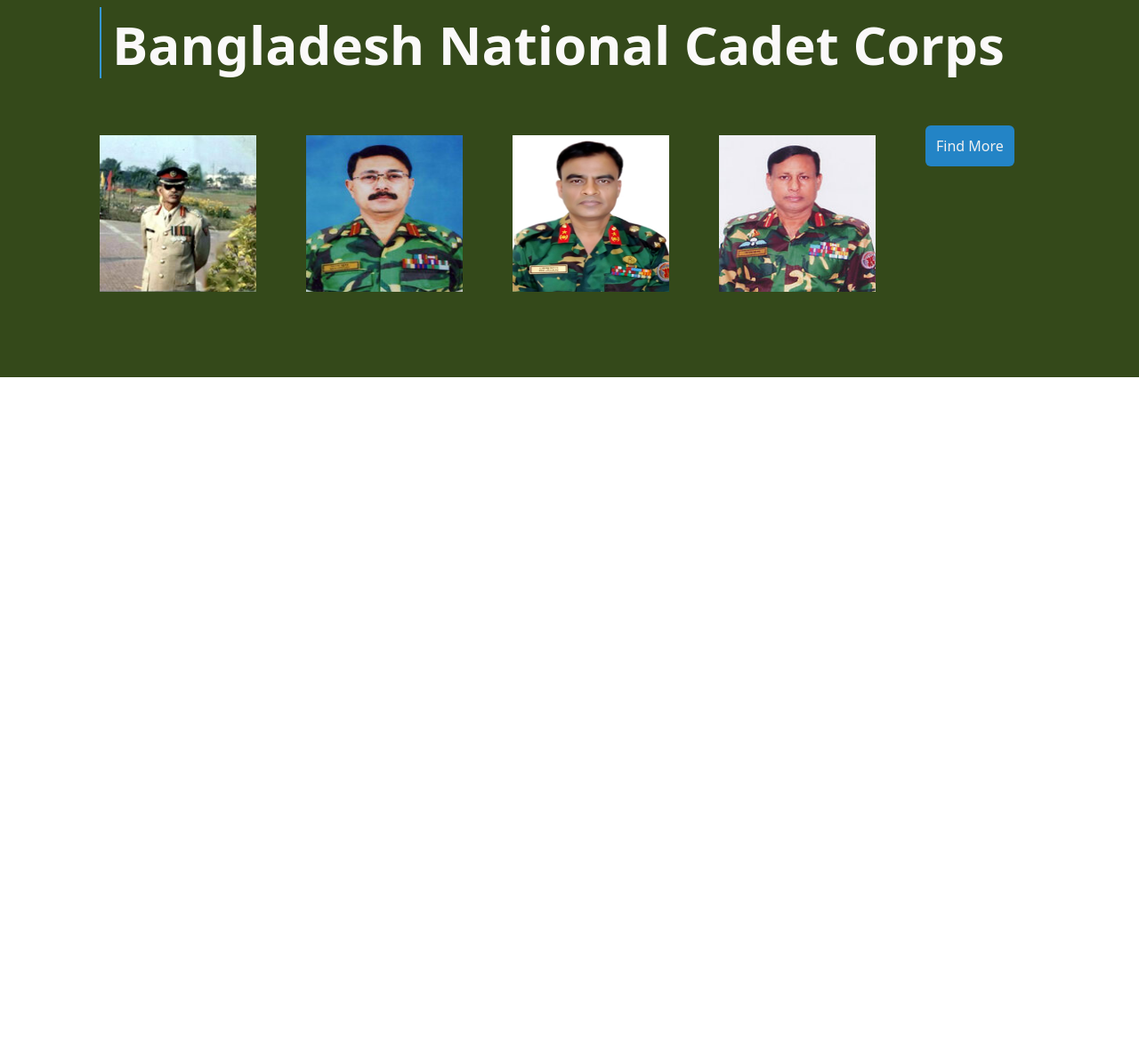
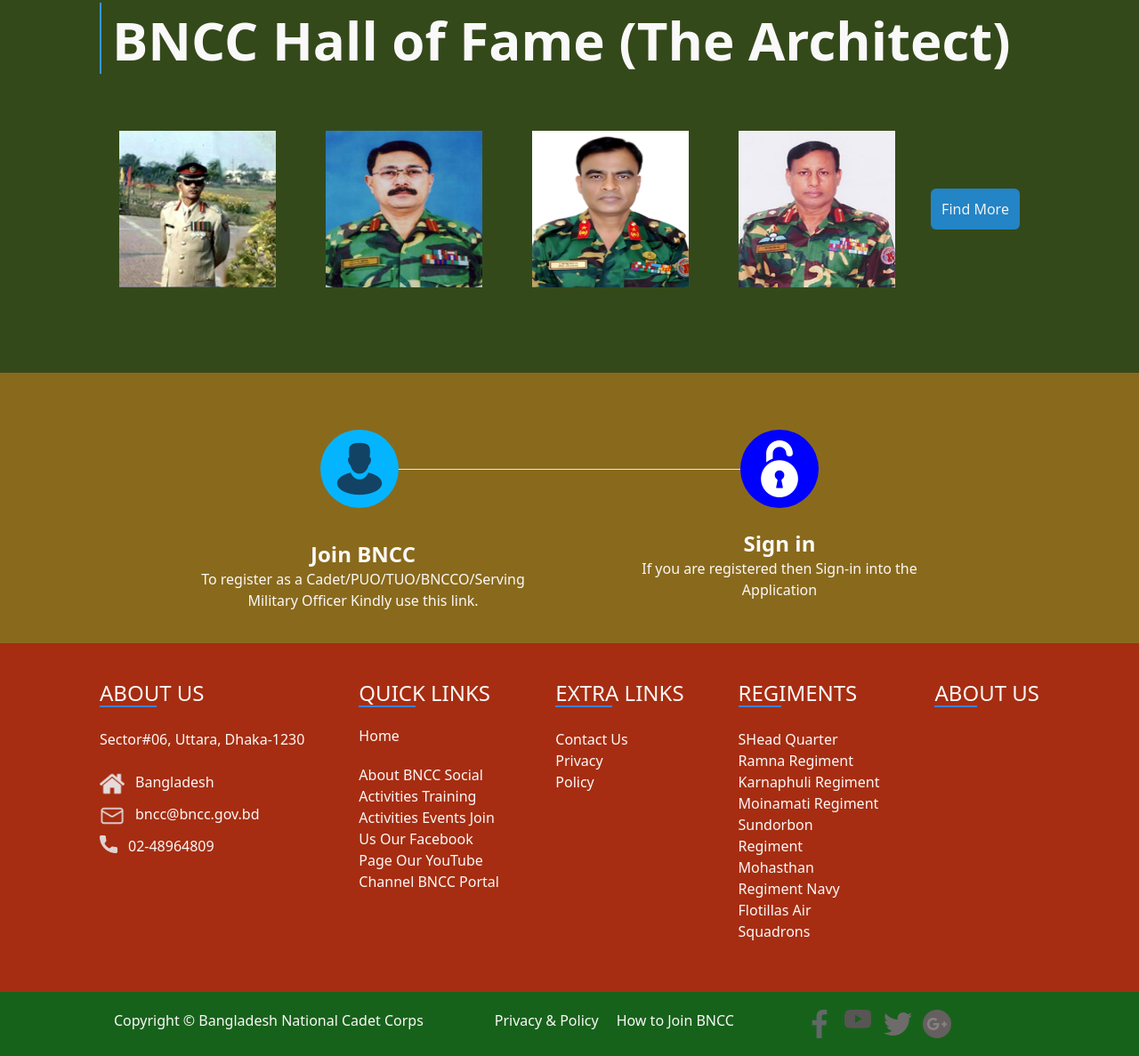
Before and after one commit to devmanirul/BNCC, a plain HTML site: page index.html in a window 1280 px wide. Shown: the part 4481-5668 px from the top of the page at 89% size. Before the commit the page ends 4905 px from the top, so only its background shows below. Drawn offline with nearby package versions, Linux system fonts and the light colour scheme.

Commit message:
update 1130

```diff
--- a/index.html
+++ b/index.html
@@ -215,7 +215,7 @@
     </section>
     <!-- information section -->
     <section class="px-28 py-12 bg-[#354D06] flex flex-row justify-between">
-        <div class="h-[460px]">
+        <div class="h-[455px]">
             <div class="bg-[#2AACEA] h-14 w-80 rounded-t-md border-[#514C4C] border-b-8">
                 <h2 class="flex flex-row justify-center items-center font-bold text-2xl pt-2">CADETS' CORNER</h2>
             </div>
@@ -251,9 +251,10 @@
                 <h2 class="flex flex-row justify-center items-center pt-2">Uniform Items</h2>
             </div>
         </div>
-        <div class="h-[460px]">
+        <div class="h-[455px] shadow-2xl shadow-slate-950">
             <div class="bg-[#2AACEA] h-14 w-80 rounded-t-md border-[#514C4C] border-b-8">
-                <h2 class="flex flex-row justify-center items-center font-bold text-xl pt-2">BNCC HQ/REGIMENTS/WINGS</h2>
+                <h2 class="flex flex-row justify-center items-center font-bold text-xl pt-2">BNCC HQ/REGIMENTS/WINGS
+                </h2>
             </div>
             <div class="bg-[#FFFFFF] h-12 w-80">
                 <h2 class="flex flex-row justify-center items-center pt-2">BNCC HQ</h2>
@@ -287,7 +288,7 @@
                 <h2 class="flex flex-row justify-center items-center pt-2">Air Wing</h2>
             </div>
         </div>
-        <div class="h-[460px]">
+        <div class="h-[455px]">
             <div class="bg-[#2AACEA] h-14 w-80 rounded-t-md border-[#514C4C] border-b-8">
                 <h2 class="flex flex-row justify-center items-center font-bold text-2xl pt-2">POLICIES & GUIDELINES</h2>
             </div>
@@ -296,7 +297,7 @@
             </div>
             <hr class="border w-80">
             <div class="bg-[#FFFFFF] h-12 w-80">
-                <h2 class="flex flex-row justify-center items-center pt-2">Policies & Regulations  </h2>
+                <h2 class="flex flex-row justify-center items-center pt-2">Policies & Regulations </h2>
             </div>
             <hr class="border w-80">
             <div class="bg-[#FFFFFF] h-12 w-80">
@@ -385,7 +386,7 @@
         <div class="flex flex-row gap-3">
             <div class="bg-[#3498DB] h-20 w-[2px] my-2"></div>
             <div class="flex flex-col mt-5 gap-5">
-                <h2 class="text-6xl font-bold text-[#FAF9F9]">Bangladesh National Cadet Corps</h2>
+                <h2 class="text-6xl font-bold text-[#FAF9F9]">BNCC Hall of Fame (Our Pride)</h2>
             </div>
         </div>
         <div class="flex flex-row gap-20 py-14">
@@ -401,19 +402,137 @@
         <div class="flex flex-row gap-3">
             <div class="bg-[#3498DB] h-20 w-[2px] my-2"></div>
             <div class="flex flex-col mt-5 gap-5">
-                <h2 class="text-6xl font-bold text-[#FAF9F9]">Bangladesh National Cadet Corps</h2>
+                <h2 class="text-6xl font-bold text-[#FAF9F9]">BNCC Hall of Fame (The Architect)</h2>
             </div>
         </div>
-        <div class="flex flex-row gap-14 py-14">
-            <img src="./images/arc1.jpg" alt="" class="w-44 h-44">
-            <img src="./images/arc2.jpg" alt="" class="w-44 h-44">
-            <img src="./images/arc3.jpg" alt="" class="w-44 h-44">
-            <img src="./images/arc4.jpg" alt="" class="w-44 h-44">
+        <div class="flex flex-row justify-center items-center gap-10">
+            <div class="flex flex-row gap-14 py-14">
+                <img src="./images/arc1.jpg" alt="" class="w-44 h-44">
+                <img src="./images/arc2.jpg" alt="" class="w-44 h-44">
+                <img src="./images/arc3.jpg" alt="" class="w-44 h-44">
+                <img src="./images/arc4.jpg" alt="" class="w-44 h-44">
+            </div>
             <div class="">
                 <a href="" class="text-[#F2F1F1] h-4 w-10 bg-[#2384C6] p-3 rounded-md">Find More</a>
             </div>
         </div>
     </section>
+    <!-- join bncc -->
+    <section class="flex flex-col bg-[#896A1C] px-28 pt-16">
+        <!-- top -->
+        <div class="flex flex-row justify-center items-center">
+            <a href="" class="bg-[#05B4FF] rounded-full p-3">
+                <img src="./images/user.png" alt="" class="">
+            </a>
+            <hr class="w-96">
+            <a href="" class="bg-[#0000FF] rounded-full p-3">
+                <img src="./images/login.png" alt="" class="">
+            </a>
+        </div>
+        <!-- bottom -->
+        <div class="flex flex-row justify-center items-center gap-20 py-6">
+            <div class="text-center w-96">
+                <h2 class="text-2xl font-semibold text-[#FBF8F8]">Join BNCC</h2>
+                <p class="text-[#FBF8F8]">To register as a Cadet/PUO/TUO/BNCCO/Serving Military Officer Kindly use this
+                    link.</p>
+            </div>
+            <div class="text-center w-96 pb-6 pl-2">
+                <h2 class="text-2xl font-semibold text-[#FBF8F8]">Sign in</h2>
+                <p class="text-[#FBF8F8]">If you are registered then Sign-in into the Application</p>
+            </div>
+        </div>
+    </section>
+    <!-- footer section -->
+    <footer class="px-28 py-10 flex flex-row justify-between bg-[#A62D11]">
+        <div class="flex flex-col gap-2">
+            <div class="relative">
+                <span class="absolute bottom-0 left-0 w-16 h-0.5 bg-blue-500"></span>
+                <span class="relative text-[#FBF8F8] text-2xl">ABOUT US</span>
+            </div>
+            <div class="text-[#FBF8F8] py-4">
+                <p class="">Sector#06, Uttara, Dhaka-1230</p>
+            </div>
+            <div class="flex flex-row gap-3">
+                <img src="./images/home.png" alt="" class="h-7">
+                <p class="text-[#FBF8F8] ">Bangladesh</p>
+            </div>
+            <div class="flex flex-row gap-3">
+                <img src="./images/email.png" alt="" class="h-7">
+                <p class="text-[#FBF8F8] ">bncc@bncc.gov.bd</p>
+            </div>
+            <div class="flex flex-row gap-3">
+                <img src="./images/call.png" alt="" class="h-5">
+                <p class="text-[#FBF8F8] ">02-48964809</p>
+            </div>
+        </div>
+            <div class="flex flex-col gap-2">
+                <div class="relative">
+                    <span class="absolute bottom-0 left-0 w-16 h-0.5 bg-blue-500"></span>
+                    <span class="relative text-[#FBF8F8] text-2xl">QUICK LINKS</span>
+                </div>
+                <div class="text-[#FBF8F8] py-3">
+                    <p class="">Home</p>
+                </div>
+                <div class="flex flex-row gap-3 w-40">
+                    <p class="text-[#FBF8F8] ">About BNCC
+                        Social Activities
+                        Training Activities
+                        Events
+                        Join Us
+                        Our Facebook Page
+                        Our YouTube Channel
+                        BNCC Portal</p>
+                </div>
+            </div>
+            <div class="flex flex-col gap-2">
+                <div class="relative">
+                    <span class="absolute bottom-0 left-0 w-16 h-0.5 bg-blue-500"></span>
+                    <span class="relative text-[#FBF8F8] text-2xl">EXTRA LINKS</span>
+                </div>
+                <div class="text-[#FBF8F8] py-4 w-24">
+                    <p class="">Contact Us
+                        Privacy Policy </p>
+                </div>
+            </div>
+            <div class="flex flex-col gap-2 w-40">
+                <div class="relative">
+                    <span class="absolute bottom-0 left-0 w-12 h-0.5 bg-blue-500"></span>
+                    <span class="relative text-[#FBF8F8] text-2xl">REGIMENTS</span>
+                </div>
+                <div class="text-[#FBF8F8] py-4">
+                    <p class="">SHead Quarter
+                        Ramna Regiment
+                        Karnaphuli Regiment
+                        Moinamati Regiment
+                        Sundorbon Regiment
+                        Mohasthan Regiment
+                        Navy Flotillas
+                        Air Squadrons</p>
+                </div>
+            </div>
+        <div class="">
+            <div class="flex flex-row gap-2">
+                <div class="relative">
+                    <span class="absolute bottom-0 left-0 w-12 h-0.5 bg-blue-500"></span>
+                    <span class="relative text-[#FBF8F8] text-2xl">ABOUT US</span>
+                </div>
+            </div>
+        </div>
+    </footer>
+    <section class="flex flex-row px-32 gap-20 bg-[#17621B] py-5">
+        <p class="text-[#FBF8F8] ">Copyright © Bangladesh National Cadet Corps</p>
+        <div class="text-[#FBF8F8] flex flex-row gap-5"><a href="" class="">Privacy & Policy</a>
+            <a href="" class="text-[#FBF8F8] ">How to Join BNCC</a>
+        </div>
+        <div class="">
+            <a href="" class="flex flex-row justify-center items-center gap-3">
+                <img src="./images/facebook.png" alt="" class="hover:bg-[#124364] rounded-md">
+                <img src="./images/youtube.png" alt="" class="hover:bg-[#124364] rounded-md">
+                <img src="./images/twitter.png" alt="" class="hover:bg-[#124364] rounded-md">
+                <img src="./images/google-plus.png" alt="" class="hover:bg-[#124364] rounded-md">
+            </a>
+        </div>
+    </section>
 </body>
 
 </html>
```
Also changed, not shown: images/call.png (added), images/email.png (added), images/facebook.png (added), images/google-plus.png (added), images/home.png (added), images/login.png (added), images/twitter.png (added), images/unlock.png (deleted), images/youtube.png (added).
